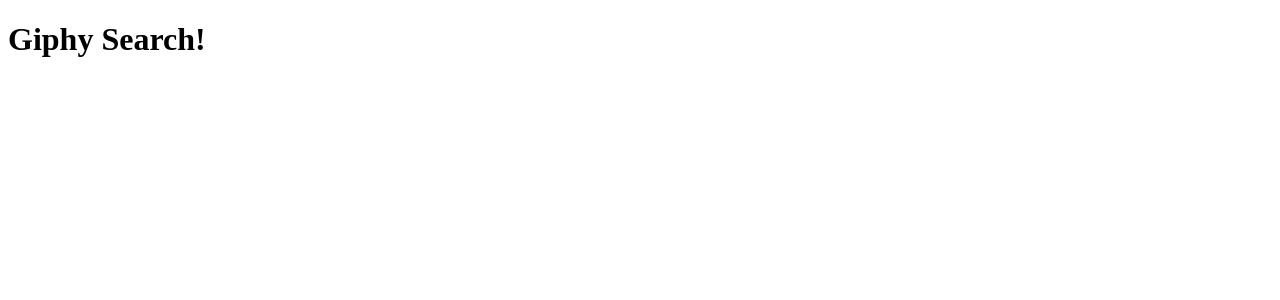
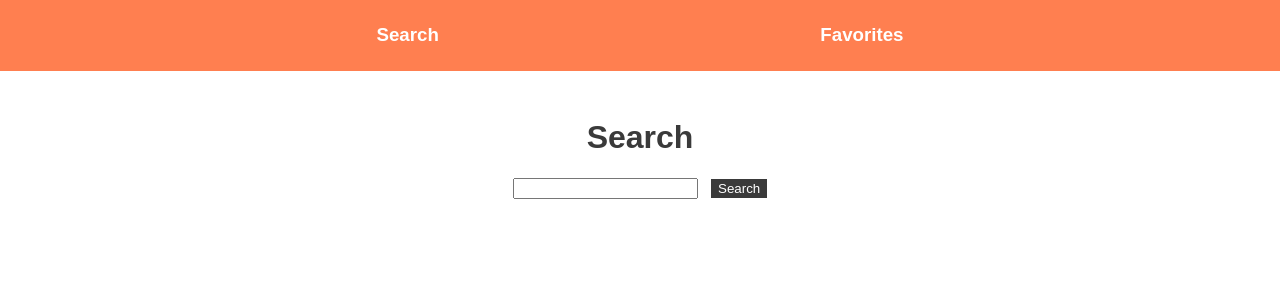
Before and after one commit to levimastrud/saga-project, a React (Create React App) app: page /#/search in a window 1280 px wide. Shown: the top 300 px of the page. Built offline with nearby package versions, Linux system fonts and the light colour scheme.

Commit message:
completed css and routes

```diff
--- /dev/null
+++ b/src/components/App/App.css
@@ -0,0 +1,51 @@
+:root {
+    --slate: rgb(58, 58, 58);
+}
+
+body {
+    color: rgb(58, 58, 58);
+    font-family: Arial, Helvetica, sans-serif;
+    margin: 1em;
+    text-align: center;
+}
+
+button {
+    background-color: var(--slate);
+    border: 1px solid var(--slate);
+    color: white;
+    margin-left: 1em;
+}
+
+button:hover {
+    background-color: white;
+    color: var(--slate);
+}
+
+a,
+a:visited,
+a:hover,
+a:active {
+    text-decoration: none;
+    color: inherit;
+}
+
+nav {
+    margin: 0;
+}
+
+#navbar {
+    display: flex;
+    justify-content: space-evenly;
+    background-color: coral;
+    margin: -1em -1em 3em -1em;
+}
+
+#navbar h3 {
+    color: white;
+    padding: 5px;
+    border-bottom: 2px solid transparent;
+}
+
+#navbar h3:hover{
+    border-bottom: 2px solid white;
+}
--- a/src/components/App/App.js
+++ b/src/components/App/App.js
@@ -1,10 +1,28 @@
 import React from 'react';
+import { useState, useEffect } from 'react';
+import { HashRouter as Router, Route, Switch, Link } from 'react-router-dom';
+import Favorites from './Favortites/Favorites';
+import Search from './Search/Search';
+import './App.css';
 
 function App(props) {
   return (
-    <div>
-      <h1>Giphy Search!</h1>
-    </div>
+    <Router>
+      <header>
+      <nav id='navbar'>
+        <h3><Link to='/search'>Search</Link></h3>
+        <h3><Link to='/favorites'>Favorites</Link></h3>
+      </nav>
+      </header>
+      <Switch>
+        <Route path='/search'>
+          <Search/>
+        </Route>
+        <Route path='/favorites'>
+          <Favorites/>
+        </Route>
+      </Switch>
+    </Router>
   );
 }
 
--- /dev/null
+++ b/src/components/App/Favortites/Favorites.jsx
@@ -0,0 +1,9 @@
+function Favorites () {
+    return (
+        <>
+        <h1>Favorites</h1>
+        </>
+    )
+}
+
+export default Favorites;
--- /dev/null
+++ b/src/components/App/Search/Search.jsx
@@ -0,0 +1,11 @@
+function Search () {
+    return (
+        <>
+        <h1>Search</h1>
+        <input/>
+        <button>Search</button>
+        </>
+    )
+}
+
+export default Search;
```
